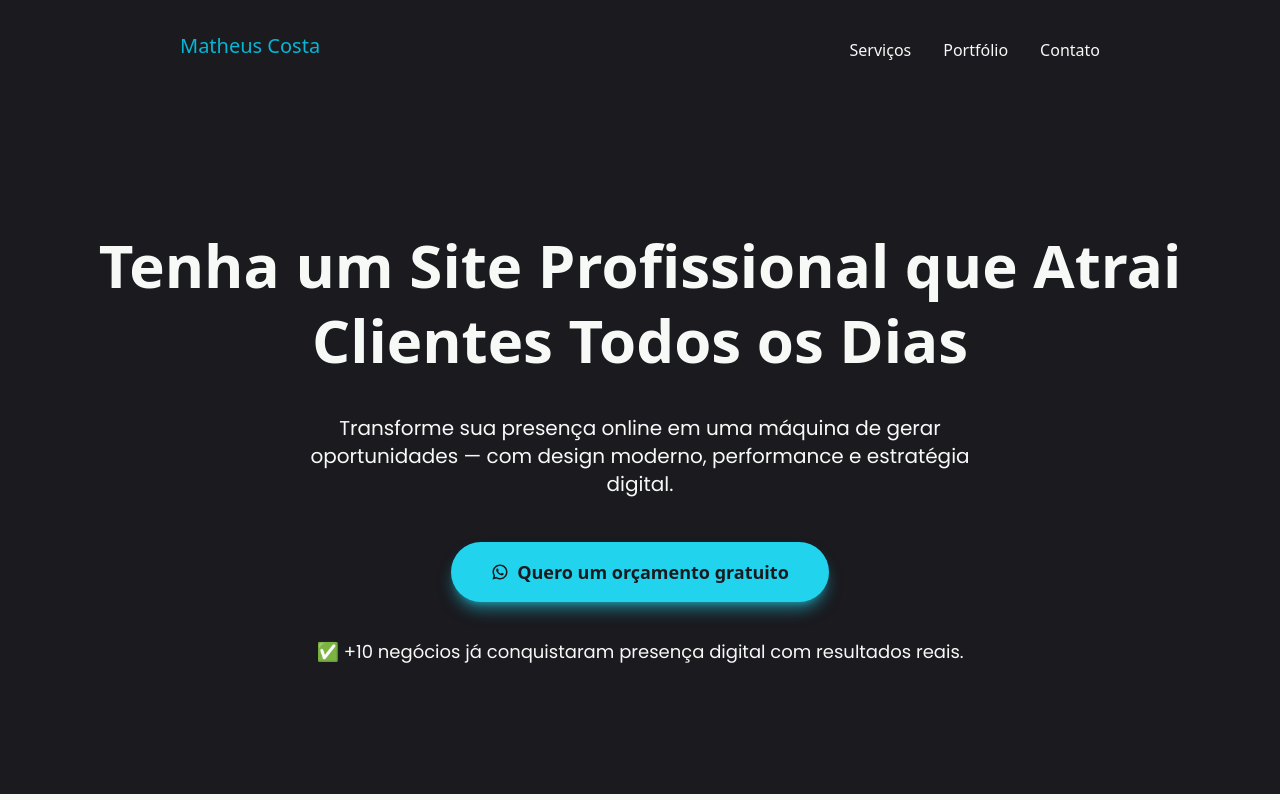
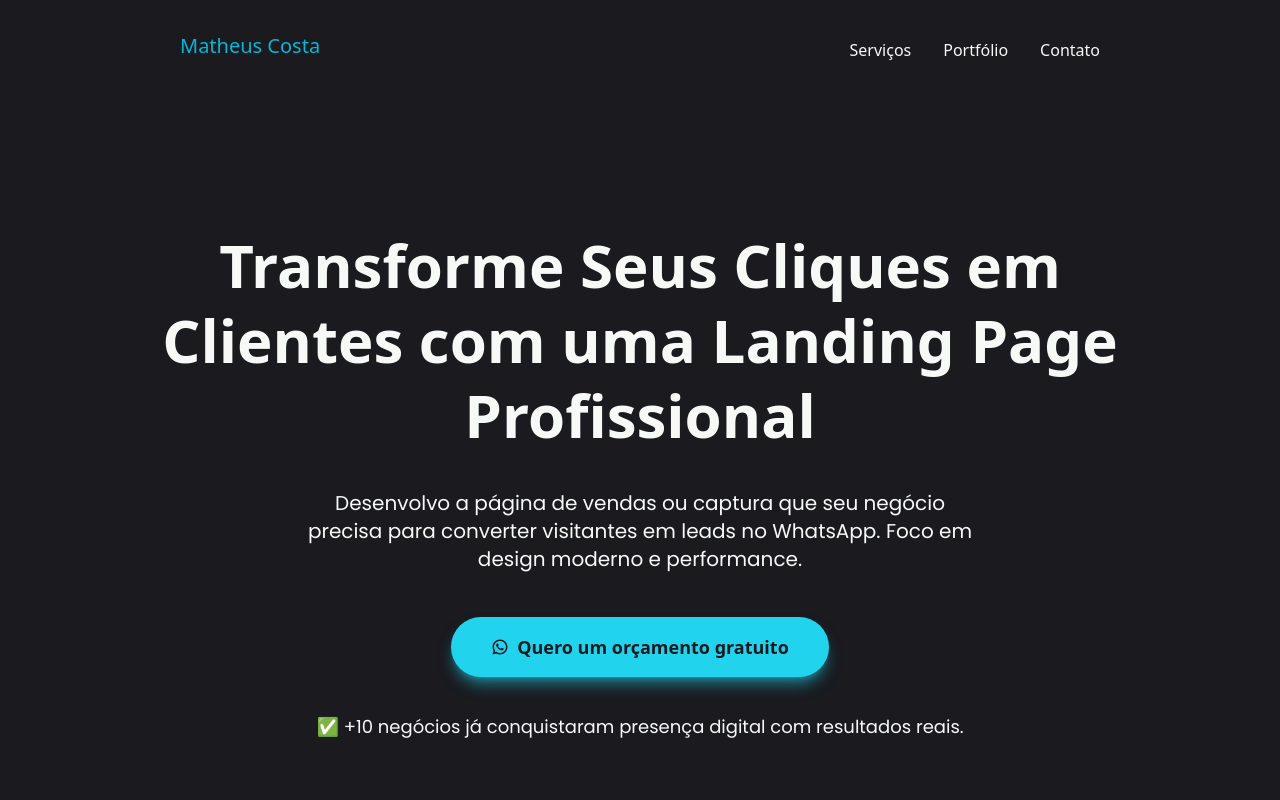
Before and after one commit to ed-matheus/impulso-digital-lp, a Next.js app: page / in a window 1280 px wide. Shown: the top 800 px of the page. Built offline with nearby package versions, Linux system fonts and the light colour scheme.

Commit message:
mudando titulo e subtitulo da primeira dobra

```diff
--- a/src/app/page.js
+++ b/src/app/page.js
@@ -62,7 +62,7 @@ export default function Page() {
           viewport={{ once: true }}
           className="text-3xl font-bold leading-tight md:text-5xl lg:text-6xl"
         >
-          Tenha um Site Profissional que Atrai Clientes Todos os Dias
+          Transforme Seus Cliques em Clientes com uma Landing Page Profissional
         </motion.h2>
 
         <motion.p
@@ -72,8 +72,9 @@ export default function Page() {
           viewport={{ once: true }}
           className="mt-4 max-w-2xl text-lg md:text-xl"
         >
-          Transforme sua presença online em uma máquina de gerar oportunidades —
-          com design moderno, performance e estratégia digital.
+          Desenvolvo a página de vendas ou captura que seu negócio precisa para
+          converter visitantes em leads no WhatsApp. Foco em design moderno e
+          performance.
         </motion.p>
 
         <CtaButton text={"Quero um orçamento gratuito"} />
```
